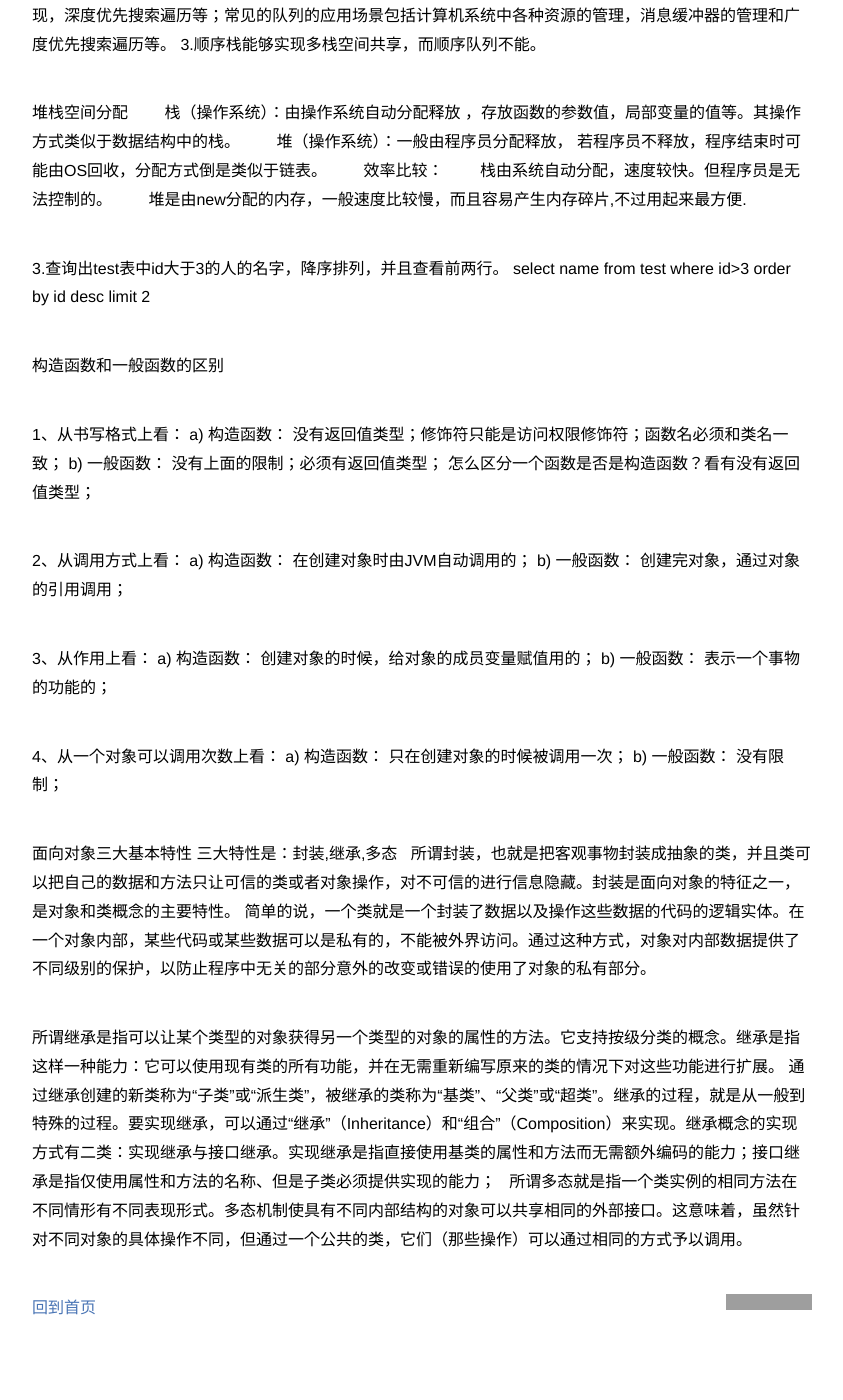
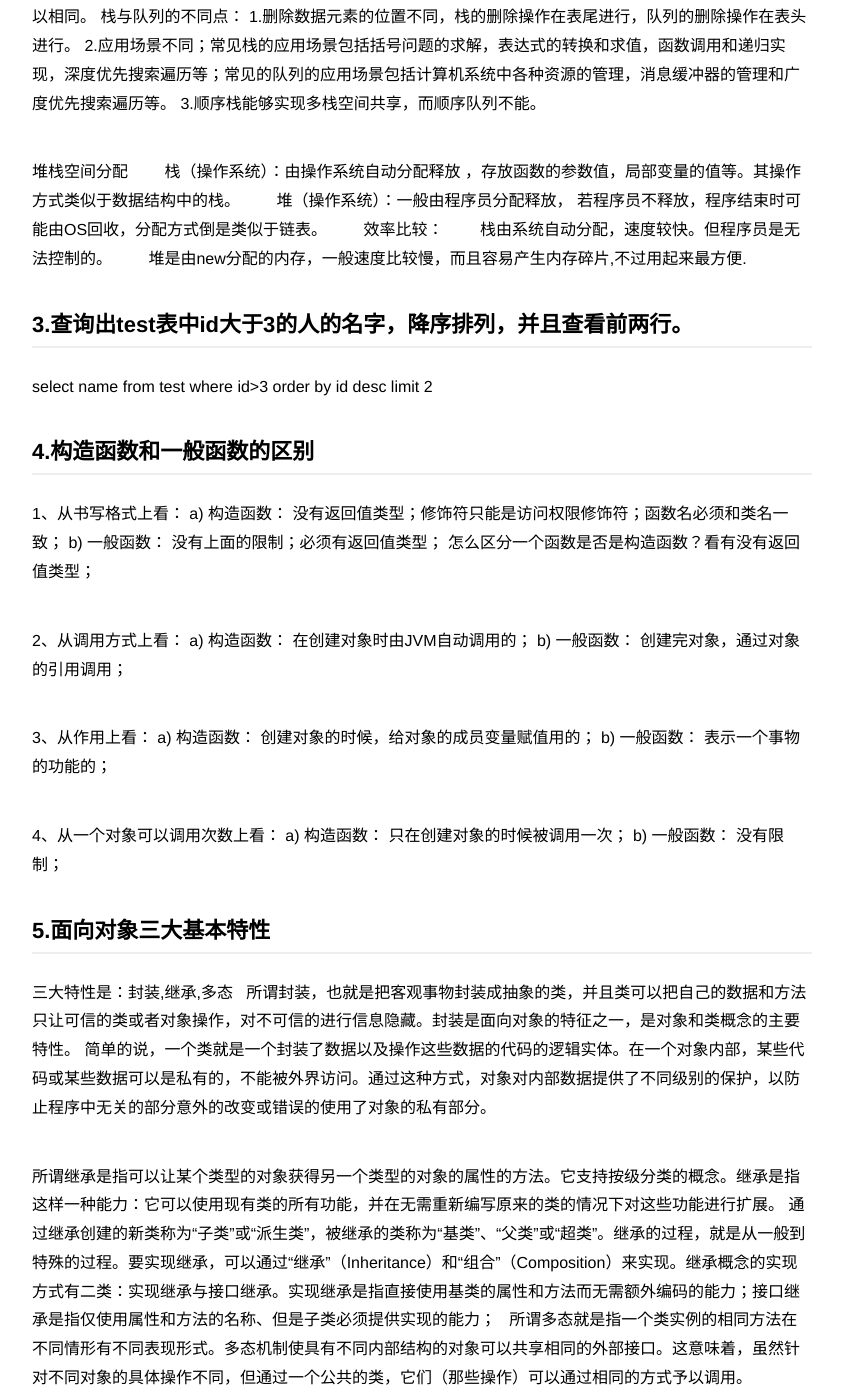
Before and after one commit to sunzhensky/sunzhensky.github.io, a Jekyll site: the page built from _posts/2017-3-18-Recruitment-problems.md, in a window 1280 px wide and 1400 px high, scrolled down 706 px. Shown: the whole window, without its empty margins (218-1061 px from the left). Built offline with Jekyll 4.4.1, drawn with Linux system fonts in a browser that asks for light colours; our own code applies the rules of GitHub Pages for plain Markdown files; some of the changed text lies outside the part shown; grey boxes are pictures that could not be loaded.

Commit message:
Update 2017-3-18-Recruitment-problems.md

```diff
--- a/_posts/2017-3-18-Recruitment-problems.md
+++ b/_posts/2017-3-18-Recruitment-problems.md
@@ -27,13 +34,13 @@
 　　堆是由new分配的内存，一般速度比较慢，而且容易产生内存碎片,不过用起来最方便.
 
 
-
 3.查询出test表中id大于3的人的名字，降序排列，并且查看前两行。
+-
 select name from test where id>3 order by id desc limit 2
 
 
-构造函数和一般函数的区别
-
+4.构造函数和一般函数的区别
+-
 1、从书写格式上看：
 a) 构造函数： 没有返回值类型；修饰符只能是访问权限修饰符；函数名必须和类名一致；
 b) 一般函数： 没有上面的限制；必须有返回值类型；
@@ -52,7 +59,8 @@ a) 构造函数： 只在创建对象的时候被调用一次；
 b) 一般函数： 没有限制；
 
 
-面向对象三大基本特性
+5.面向对象三大基本特性
+-
 三大特性是：封装,继承,多态
 所谓封装，也就是把客观事物封装成抽象的类，并且类可以把自己的数据和方法只让可信的类或者对象操作，对不可信的进行信息隐藏。封装是面向对象的特征之一，是对象和类概念的主要特性。 简单的说，一个类就是一个封装了数据以及操作这些数据的代码的逻辑实体。在一个对象内部，某些代码或某些数据可以是私有的，不能被外界访问。通过这种方式，对象对内部数据提供了不同级别的保护，以防止程序中无关的部分意外的改变或错误的使用了对象的私有部分。
 
```
Also changed, not shown: other parts of _posts/2017-3-18-Recruitment-problems.md (+8 -1 lines).
